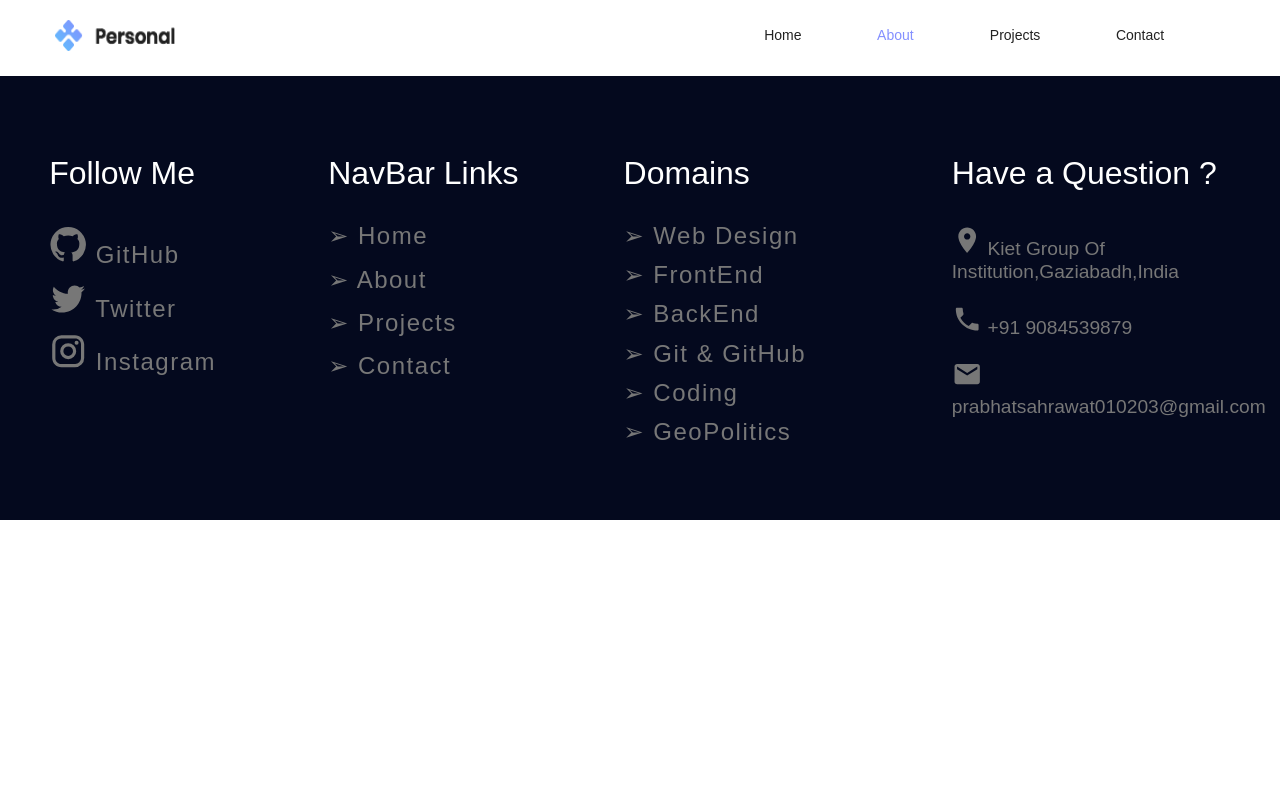
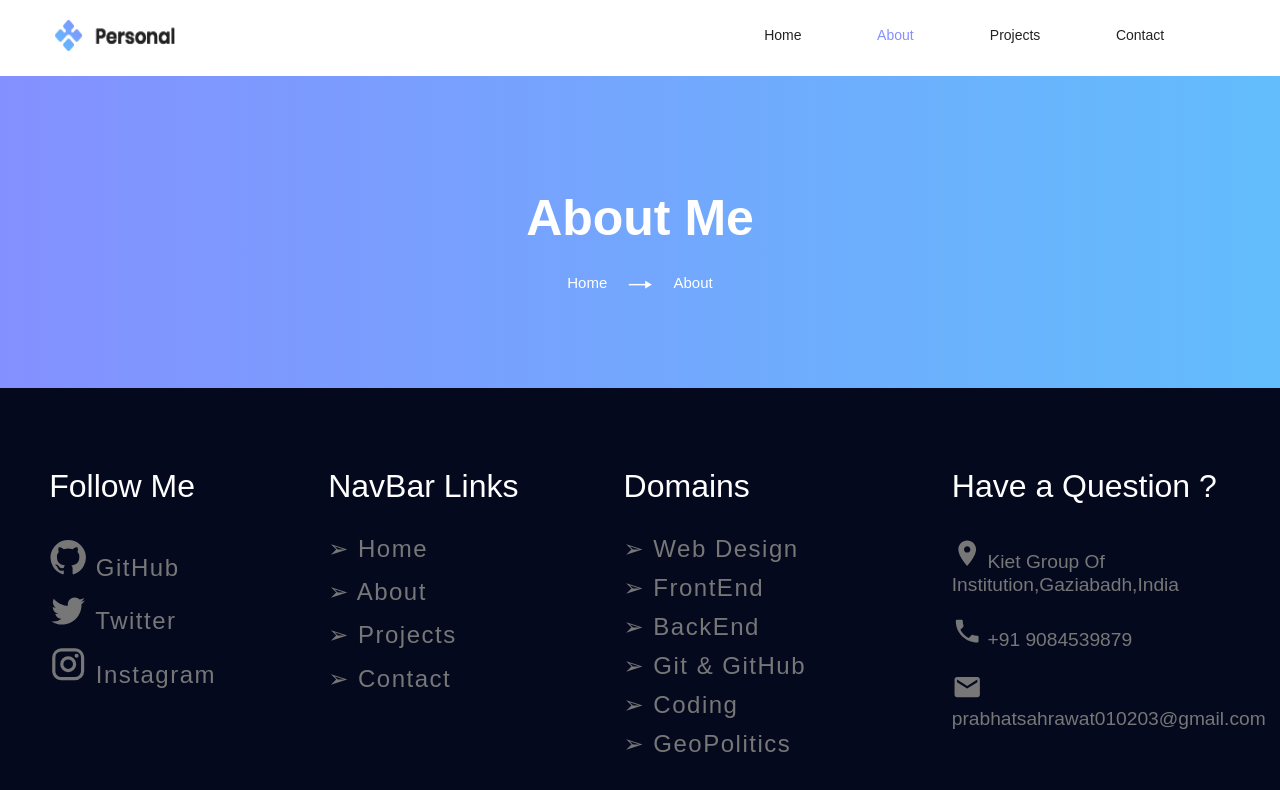
Before and after one commit to prabhat-021/PORTFOLIO, a React (Create React App) app: page /about in a window 1280 px wide. Shown: the top 790 px of the page. Built offline with nearby package versions, Linux system fonts and the light colour scheme; what google-maps-react would draw is missing.

Commit message:
about and project Header added

```diff
--- a/src/About.js
+++ b/src/About.js
@@ -1,9 +1,18 @@
 import Navbar from "./Navbar";
 import Footer from "./Footer";
+import { Link } from "react-router-dom";
 export default function About(){
     return (
         <section>
     <Navbar />
+    <div className="about-header-1">
+    <h1 className="about-h1">About Me</h1>
+    <header className="about-header">
+        <div><Link className="about-link" to="/home">Home </Link></div>
+        <div className="about-link sy1">🠒</div>
+        <div><Link className="about-link" to="/about">About </Link></div>
+    </header>
+    </div>
     <Footer />
     </section>
     );
--- a/src/Project.js
+++ b/src/Project.js
@@ -1,9 +1,18 @@
 import Navbar from "./Navbar";
 import Footer from "./Footer";
+import { Link } from "react-router-dom";
 export default function Project(){
     return (
         <section>
     <Navbar />
+    <div className="about-header-1">
+    <h1 className="about-h1">Projects</h1>
+    <header className="about-header">
+        <div><Link className="about-link" to="/home">Home </Link></div>
+        <div className="about-link sy1">🠒</div>
+        <div><Link className="about-link" to="/project">Project </Link></div>
+    </header>
+    </div>
     <Footer />
     </section>
     );
--- a/src/styles.css
+++ b/src/styles.css
@@ -427,3 +427,29 @@ grid-template-rows: 1fr 1fr;
   }
 }
 /* Footer-section css ends */
+
+/* About-section css start */
+.about-header-1 {
+  background: -webkit-linear-gradient(0deg,#8490ff 0%,#62bdfc 100%);
+  text-align: center ;
+  padding: 90px 0;
+}
+.about-header{
+  display: flex;
+  /* text-align: center; */
+  justify-content: center;
+}
+.about-h1{
+  color: #fff!important;
+  font-size: 50px ;
+}
+.about-link{
+  text-decoration: none;
+  color: #fff!important;
+  font-size: 15px;
+  margin: 2px 10px 2px 10px;
+}
+.sy1{
+  font-size: 30px;
+}
+/* About-section css ends */
```
